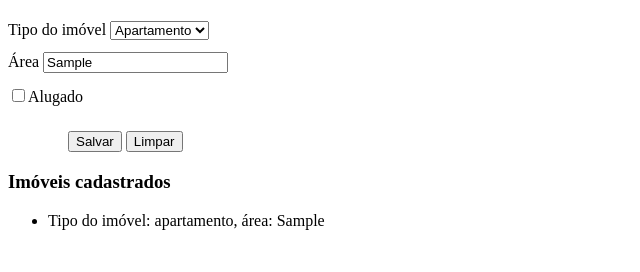
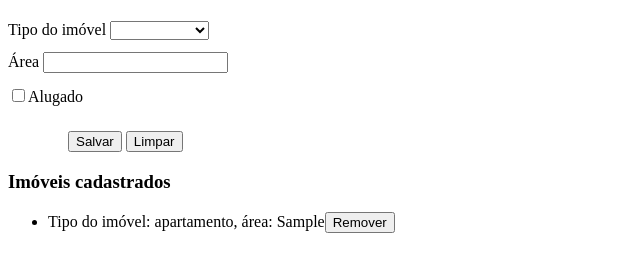
Before and after one commit to Jacksonnascimento/Exercicio_Praticando_DOM, a plain HTML site: page index.html in a window 1280 px wide. Both pictures are taken after typing "Sample" into the empty fields and a click on the button "Salvar". Shown: the whole page, without its empty margins (0-640 px from the left). Drawn offline with Linux system fonts and the light colour scheme.

Commit message:
finalização da atividade
Funções criarBotao(), removerPropriedade(propriedade), limpar() criadas.

```diff
--- a/index.html
+++ b/index.html
@@ -35,7 +35,7 @@
 
             <div id="botoes">
                 <button  type="submit">Salvar</button>
-                <button  type="button"  onclick="">Limpar</button>
+                <button  type="button"  onclick="app.limpar()">Limpar</button>
             </div>
         </form>
     </section>
--- a/script/app.js
+++ b/script/app.js
@@ -6,7 +6,7 @@ class App{
         let status = document.querySelector("input[name ='status']").checked
         let imovel = new Imovel(tipo, area, status)
         this.listaDeImoveis(imovel)
-
+        this.limpar()
 
     }
 
@@ -18,6 +18,7 @@ class App{
            elemento.appendChild(opcaoStatus)
         }
         elemento.innerHTML += texto
+        elemento.appendChild(this.criarBotao())
         document.getElementById("list-imoveis").appendChild(elemento)
     }
 
@@ -28,4 +29,24 @@ class App{
         elemento.style.color = "white"
         return elemento
     }
+
+    criarBotao(){
+        let botao = document.createElement("button")
+        botao.type = "button"
+        botao.innerText =" Remover"
+        botao.setAttribute("onclick", "app.removerPropriedade(this)")
+        return botao
+    }
+
+    removerPropriedade(propriedade){
+        let remover = propriedade.parentNode
+        document.getElementById("list-imoveis").removeChild(remover)
+    }
+
+    limpar(){
+        document.querySelector("select[name='tipo']").value = ""
+        document.querySelector("input[name='area']").value = ""
+        document.querySelector("input[name ='status']").checked = false
+    }
+
 }
```
Also changed, not shown: script/inicio.js (line endings or trailing spaces).
